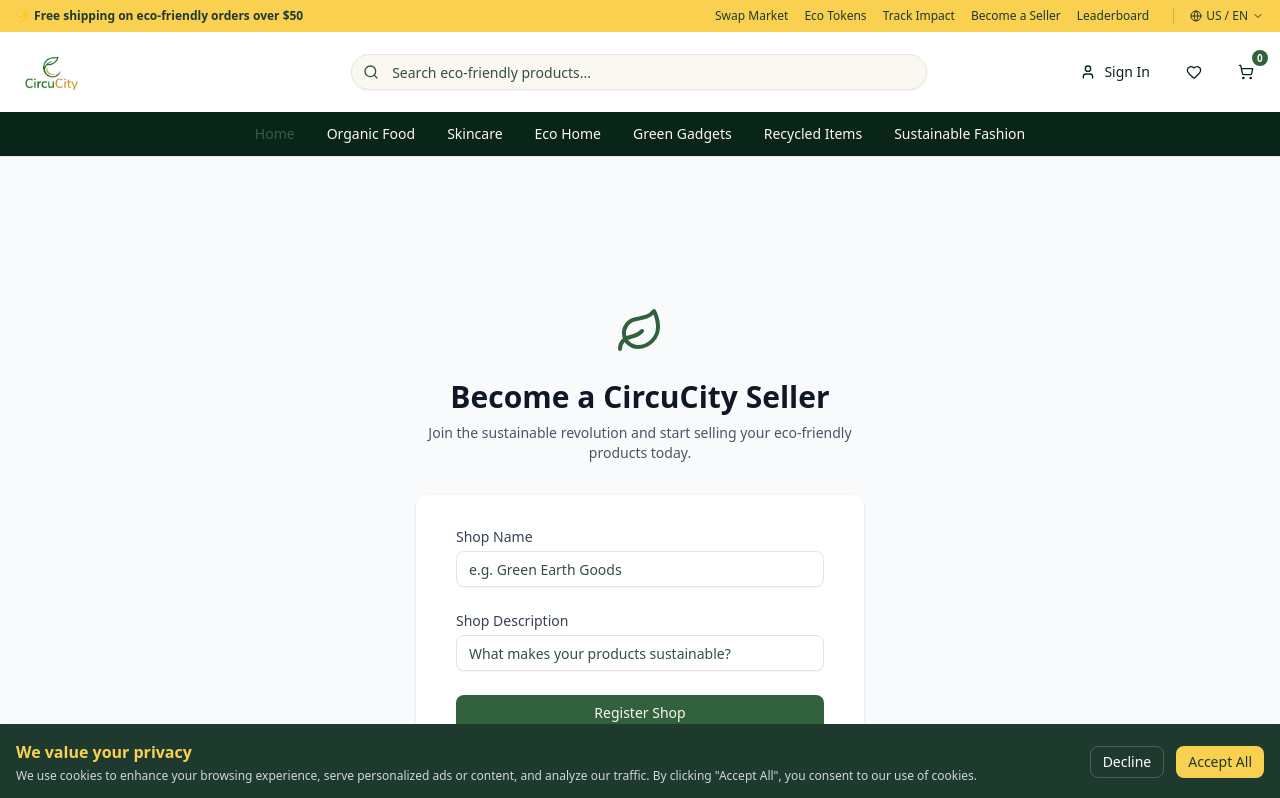
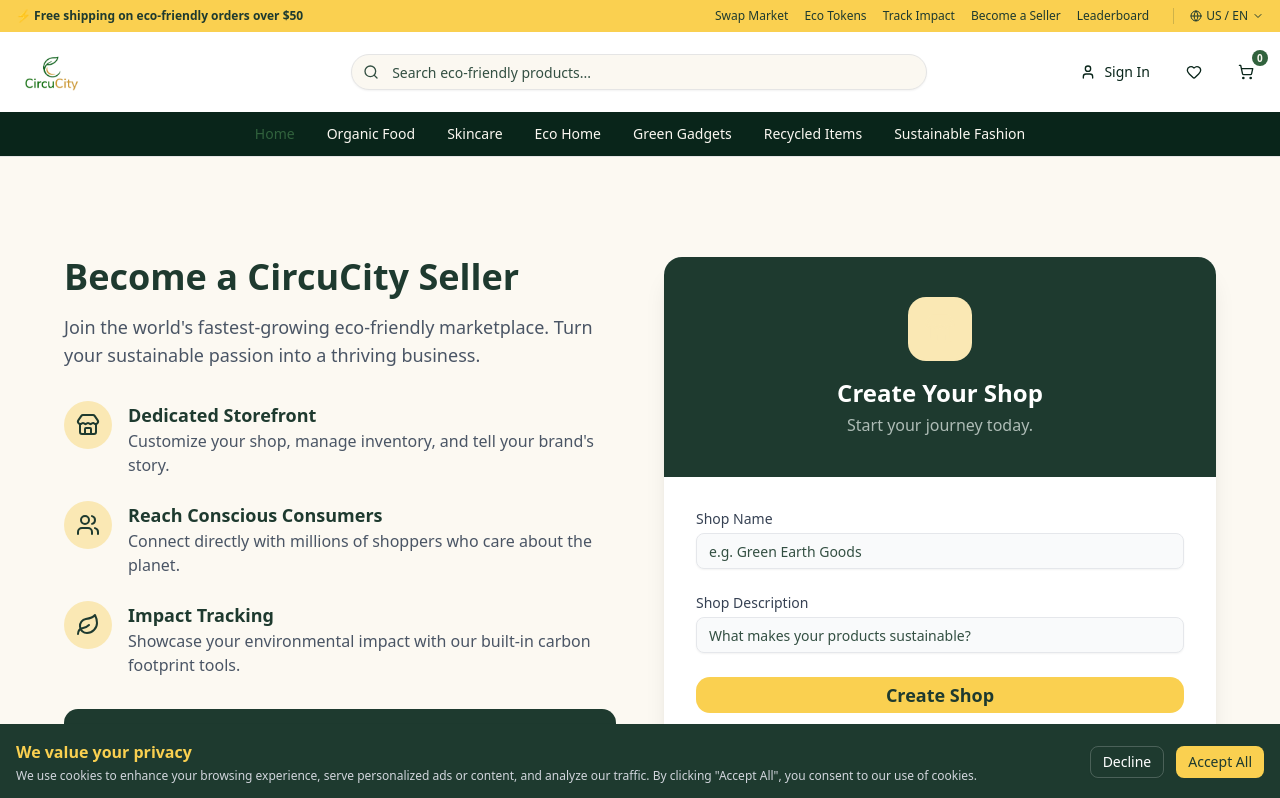
Before and after one commit to songokjesse/eco_ecommerce, a Next.js app: page /become-seller in a window 1280 px wide. Shown: the top 798 px of the page. Built offline with nearby package versions, Linux system fonts and the light colour scheme; no server answers.

Commit message:
feat: Redesign the "Become a Seller" page with a two-column layout, marketing content, and an updated shop registration form.

```diff
--- a/app/become-seller/page.tsx
+++ b/app/become-seller/page.tsx
@@ -5,7 +5,7 @@ import { useState } from "react";
 import { Button } from "@/components/ui/button";
 import { Input } from "@/components/ui/input";
 import Link from 'next/link';
-import { Leaf, Store } from "lucide-react";
+import { Leaf, Store, Users } from "lucide-react";
 import { registerShop } from "../actions/shop";
 import { useRouter } from "next/navigation";
 
@@ -13,6 +13,7 @@ export default function BecomeSellerPage() {
     const { user, isLoaded } = useUser();
     const [loading, setLoading] = useState(false);
     const router = useRouter();
+
     const handleSubmit = async (e: React.FormEvent<HTMLFormElement>) => {
         e.preventDefault();
         setLoading(true);
@@ -22,7 +23,7 @@ export default function BecomeSellerPage() {
             const result = await registerShop(formData);
 
             if (result && !result.success) {
-                alert(result.message); // Simple alert for now, could be a toast
+                alert(result.message);
                 if (result.redirectUrl) {
                     router.push(result.redirectUrl);
                 }
@@ -38,65 +39,115 @@ export default function BecomeSellerPage() {
     if (!isLoaded) return <div>Loading...</div>;
 
     return (
-        <div className="min-h-screen bg-gray-50 flex flex-col justify-center py-12 sm:px-6 lg:px-8">
-            <div className="sm:mx-auto sm:w-full sm:max-w-md">
-                <div className="flex justify-center">
-                    <Link href="/">
-                        <Leaf className="h-12 w-12 text-primary hover:opacity-80 transition-opacity" />
-                    </Link>
-                </div>
-                <h2 className="mt-6 text-center text-3xl font-extrabold text-gray-900">
+        <div className="min-h-screen bg-[#fcf9f2] flex items-center justify-center py-12 px-4 sm:px-6 lg:px-8">
+            <div className="max-w-6xl w-full grid grid-cols-1 lg:grid-cols-2 gap-12 items-start">
+
+                {/* Left Column: Text & Features */}
+                <div className="flex flex-col justify-center space-y-8">
+                    <div>
+                        <h2 className="text-4xl font-extrabold text-[#1e3a2f] mb-4">
                             Become a CircuCity Seller
                         </h2>
-                <p className="mt-2 text-center text-sm text-gray-600">
-                    Join the sustainable revolution and start selling your eco-friendly products today.
+                        <p className="text-lg text-gray-600">
+                            Join the world's fastest-growing eco-friendly marketplace.
+                            Turn your sustainable passion into a thriving business.
                         </p>
                     </div>
 
-            <div className="mt-8 sm:mx-auto sm:w-full sm:max-w-md">
-                <div className="bg-white py-8 px-4 shadow sm:rounded-lg sm:px-10">
+                    <div className="space-y-6">
+                        {/* Feature 1 */}
+                        <div className="flex gap-4">
+                            <div className="flex-shrink-0 h-12 w-12 rounded-full bg-[#fae8b4] flex items-center justify-center text-[#1e3a2f]">
+                                <Store className="h-6 w-6" />
+                            </div>
+                            <div>
+                                <h3 className="text-lg font-bold text-[#1e3a2f]">Dedicated Storefront</h3>
+                                <p className="text-gray-600">Customize your shop, manage inventory, and tell your brand's story.</p>
+                            </div>
+                        </div>
+
+                        {/* Feature 2 */}
+                        <div className="flex gap-4">
+                            <div className="flex-shrink-0 h-12 w-12 rounded-full bg-[#fae8b4] flex items-center justify-center text-[#1e3a2f]">
+                                <Users className="h-6 w-6" />
+                            </div>
+                            <div>
+                                <h3 className="text-lg font-bold text-[#1e3a2f]">Reach Conscious Consumers</h3>
+                                <p className="text-gray-600">Connect directly with millions of shoppers who care about the planet.</p>
+                            </div>
+                        </div>
+
+                        {/* Feature 3 */}
+                        <div className="flex gap-4">
+                            <div className="flex-shrink-0 h-12 w-12 rounded-full bg-[#fae8b4] flex items-center justify-center text-[#1e3a2f]">
+                                <Leaf className="h-6 w-6" />
+                            </div>
+                            <div>
+                                <h3 className="text-lg font-bold text-[#1e3a2f]">Impact Tracking</h3>
+                                <p className="text-gray-600">Showcase your environmental impact with our built-in carbon footprint tools.</p>
+                            </div>
+                        </div>
+                    </div>
+
+                    {/* Did you know box */}
+                    <div className="bg-[#1e3a2f] rounded-xl p-8 text-white relative overflow-hidden">
+                        <h4 className="text-xl font-bold mb-2 relative z-10">Did you know?</h4>
+                        <p className="text-gray-200 relative z-10">
+                            Sellers on CircuCity see an average of <span className="font-bold">40% growth</span> in their first 3 months.
+                        </p>
+                    </div>
+                </div>
+
+                {/* Right Column: Form Card */}
+                <div className="bg-white rounded-2xl shadow-xl overflow-hidden">
+                    {/* Card Header */}
+                    <div className="bg-[#1e3a2f] py-10 px-8 text-center">
+                        <div className="mx-auto h-16 w-16 bg-[#fae8b4] bg-opacity-20 rounded-2xl flex items-center justify-center mb-4 backdrop-blur-sm border border-[#fae8b4]/30">
+                            <Store className="h-8 w-8 text-[#fae8b4]" />
+                        </div>
+                        <h3 className="text-2xl font-bold text-white">Create Your Shop</h3>
+                        <p className="text-[#aebcb6] mt-1">Start your journey today.</p>
+                    </div>
+
+                    {/* Form Content */}
+                    <div className="p-8">
                         <form className="space-y-6" onSubmit={handleSubmit}>
                             <div>
-                            <label htmlFor="shopName" className="block text-sm font-medium text-gray-700">
+                                <label htmlFor="shopName" className="block text-sm font-medium text-gray-700 mb-1">
                                     Shop Name
                                 </label>
-                            <div className="mt-1">
                                 <Input
                                     id="shopName"
                                     name="shopName"
                                     type="text"
                                     required
                                     placeholder="e.g. Green Earth Goods"
+                                    className="bg-gray-50 border-gray-200 focus:ring-[#1e3a2f] focus:border-[#1e3a2f]"
                                 />
-                            </div>
                             </div>
 
                             <div>
-                            <label htmlFor="description" className="block text-sm font-medium text-gray-700">
+                                <label htmlFor="description" className="block text-sm font-medium text-gray-700 mb-1">
                                     Shop Description
                                 </label>
-                            <div className="mt-1">
                                 <Input
                                     id="description"
                                     name="description"
                                     type="text"
                                     required
                                     placeholder="What makes your products sustainable?"
+                                    className="bg-gray-50 border-gray-200 focus:ring-[#1e3a2f] focus:border-[#1e3a2f]"
                                 />
                             </div>
-                        </div>
 
-                        <div>
-                            <Button type="submit" className="w-full flex justify-center py-2 px-4" disabled={loading}>
-                                {loading ? "Registering..." : "Register Shop"}
+                            <Button
+                                type="submit"
+                                className="w-full flex justify-center py-3 px-4 bg-[#fad050] hover:bg-[#eac040] text-[#1e3a2f] font-bold text-lg rounded-xl transition-colors"
+                                disabled={loading}
+                            >
+                                {loading ? "Creating..." : "Create Shop"}
                             </Button>
-                        </div>
                         </form>
-
-                    <div className="mt-6 text-center text-sm">
-                        <Link href="/" className="font-medium text-primary hover:text-primary/80">
-                            &larr; Back to Home
-                        </Link>
                     </div>
                 </div>
             </div>
```
Lines whose indentation alone changed are shown as unchanged.
